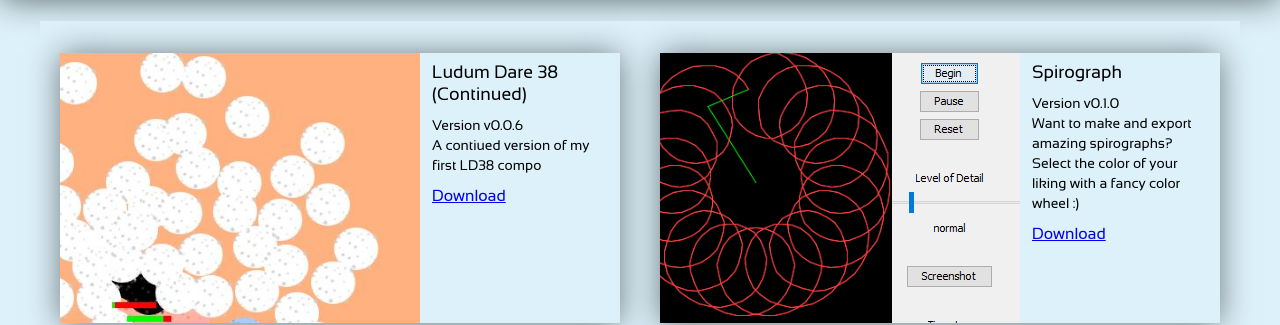
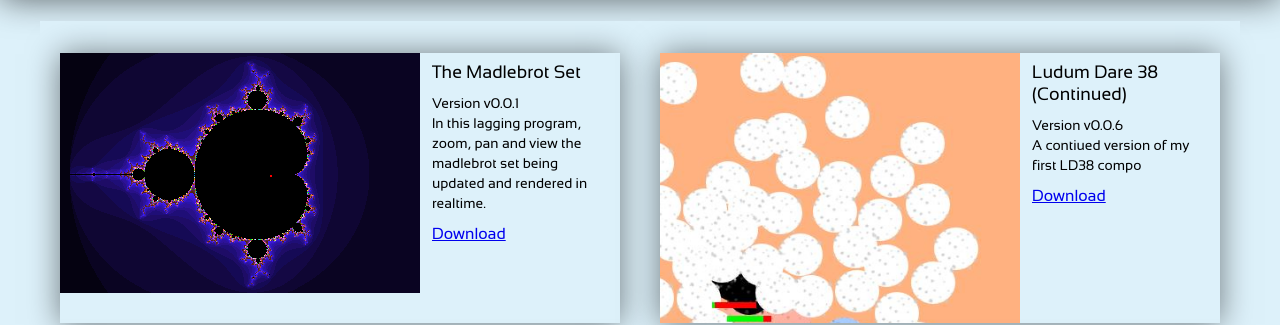
Before and after one commit to mryamz/mryamz.github.io, a plain HTML site: page index.html in a window 1280 px wide. Shown: the part 484-809 px from the top of the page. Drawn offline with Linux system fonts and the light colour scheme; files whose address does not match are found by name.

Commit message:
Added Madlebrot set in UI

```diff
--- a/index.html
+++ b/index.html
@@ -41,6 +41,21 @@
 
 		<!--Populate Element List-->
 		<div id="element_list">
+			<div class="element">
+				<div class="image">
+					<img src="images/element_pics/mbs_pic.png">
+				</div>
+				<div class="title">
+					<p>The Madlebrot Set</p>
+				</div>
+				<div class="description">
+					<p>Version v0.0.1</p>
+					<p>In this lagging program, zoom, pan and view the madlebrot set being updated and rendered in realtime.</p>
+				</div>
+
+				<a class="play_link" href="downloads/MBS.jar">Download</a>
+			</div>
+
 			<div class="element">
 				<div class="image">
 					<img src="images/element_pics/ld38.png">
```
Also changed, not shown: images/element_pics/mbs_pic.png (added).
